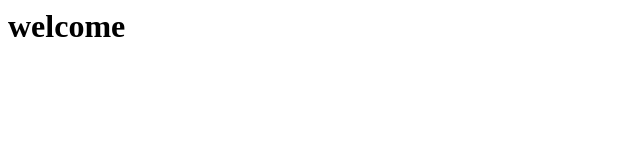
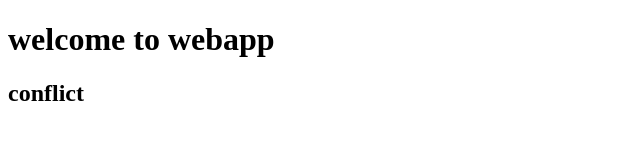
Before and after one commit to anegassi/CS445, a plain HTML site: page lesson1/my-git-demo-webapp/index.html in a window 1280 px wide. Shown: the whole page, without its empty margins (0-640 px from the left). Drawn offline with Linux system fonts and the light colour scheme.

```diff
--- a/lesson1/my-git-demo-webapp/index.html
+++ b/lesson1/my-git-demo-webapp/index.html
@@ -1,4 +1,5 @@
+<!DOCTYPE html>
 <html>
-<h1>welcome
- </h1>
+  <h1>welcome to webapp</h1>
+  <h2>conflict</h2>
 </html>
```
Also changed, not shown: 2 other files.
